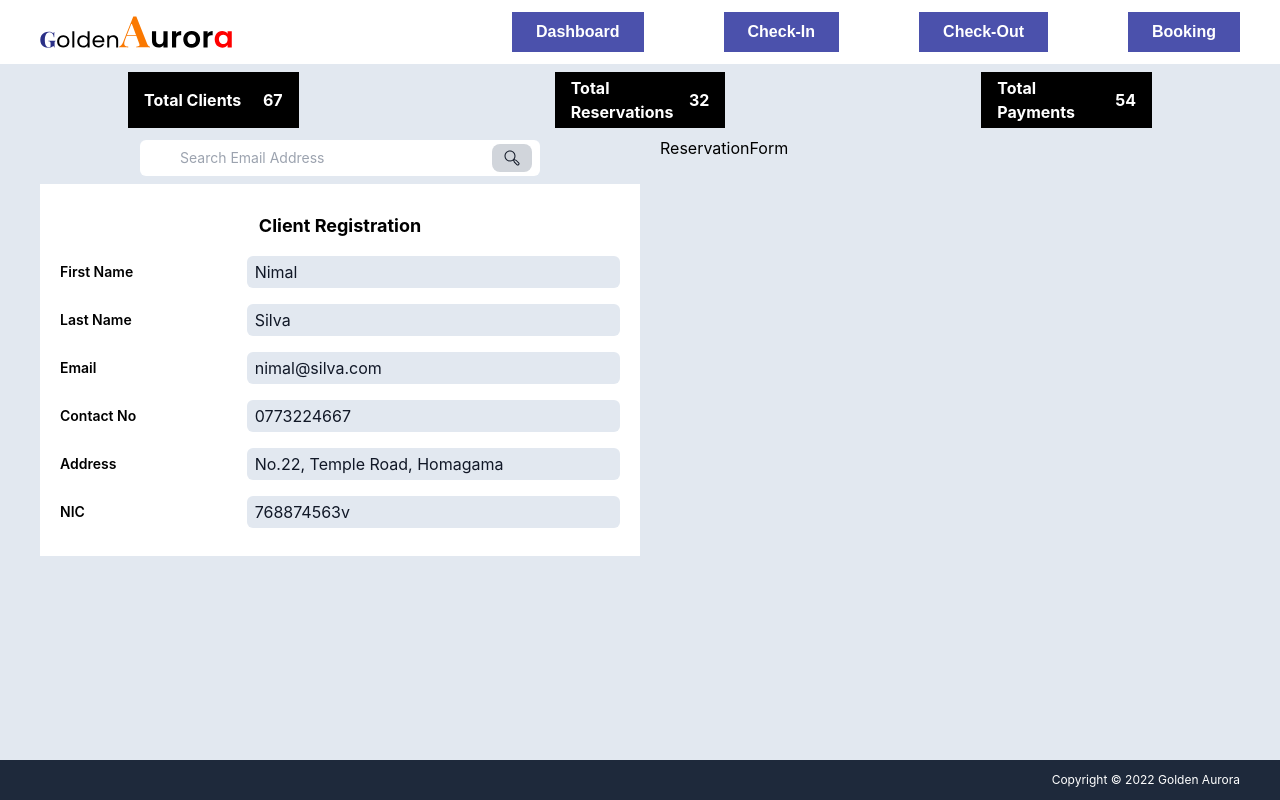
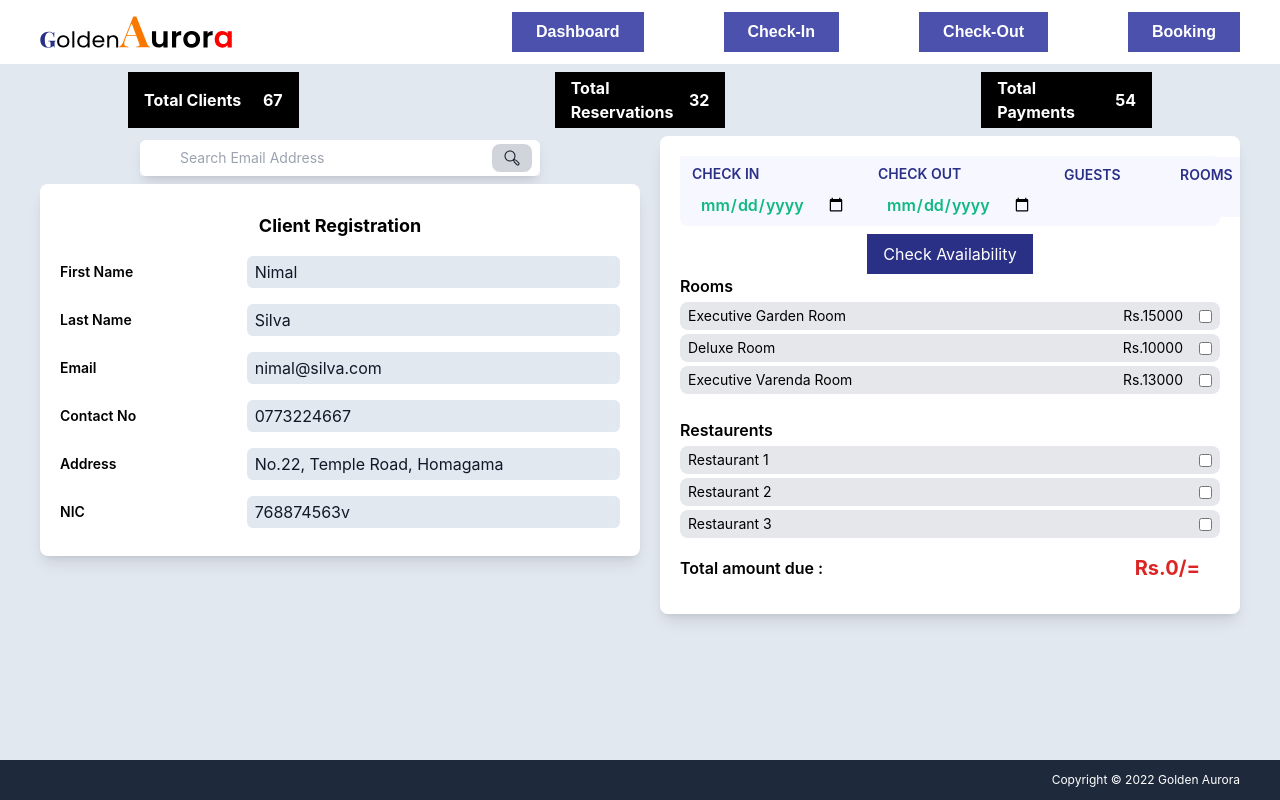
Before and after one commit to kavishkamk/hotel-reservation-alpha, a React (Create React App) app in the folder frontdesk/: page / in a window 1280 px wide. Built offline with nearby package versions, Linux system fonts and the light colour scheme; a web font is replaced by a local one.

Commit message:
add booking selection

```diff
--- /dev/null
+++ b/frontdesk/src/components/dashboard/SelectRoomAvailability.js
@@ -0,0 +1,149 @@
+import React, { useRef, useState, useEffect } from "react";
+
+const SelectRoomAvailability = (props) => {
+	const checkbtnRef = useRef();
+	const [checkStatus, setCheckStatus] = useState(null);
+	const [checkinDate, setCheckinDate] = useState("");
+	const [checkoutDate, setCheckoutDate] = useState();
+	const [guests, setGuests] = useState();
+	const [rooms, setRooms] = useState();
+
+	// props
+	const formData = props.formData;
+	const setFormData = props.setFormData;
+
+	let availability = false;
+
+	useEffect(() => {
+		console.log("form get ==> ");
+		console.log(formData);
+
+		// if (formData.checkin) {
+		// 	setCheckinDate(formData.checkin);
+		// 	setCheckoutDate(formData.checkout);
+		// 	setGuests(formData.guests);
+		// 	// setRooms(formData.rooms);
+		// }
+	}, [formData]);
+
+	// check for availability
+	const checkHandler = () => {
+		const checkinInput =
+			document.getElementById("checkin").value;
+		const checkoutInput =
+			document.getElementById("checkout").value;
+		const guestCountInput =
+			document.getElementById("guestCount").value;
+		const roomsCountInput =
+			document.getElementById("roomsCount").value;
+
+		// all the options are selected
+		if (
+			checkinInput &&
+			checkoutInput &&
+			guestCountInput &&
+			roomsCountInput
+		) {
+			console.log(
+				checkinInput,
+				checkoutInput,
+				guestCountInput,
+				roomsCountInput
+			);
+
+			setFormData({
+				checkin: checkinInput,
+				checkout: checkoutInput,
+				guests: guestCountInput,
+				rooms: roomsCountInput,
+			});
+		}
+	};
+
+	// control guest count
+	const GuestInputHandler = (e) => {
+		if (e.target.value < 1) e.target.value = 1;
+	};
+
+	// control rooms count
+	const RoomsInputHandler = (e) => {
+		if (e.target.value < 1) e.target.value = 1;
+	};
+
+	// const StatusDisplayHandler = (checkStatus) => {
+	// 	let text;
+	// 	if (checkStatus === null) text = `CHECK AVAILABILITY`;
+	// 	else if (checkStatus === true) text = `AVAILABLE`;
+	// 	else if (checkStatus === false) text = `NOT AVAILABLE`;
+
+	// 	return text;
+	// };
+
+	return (
+		<div className="mx-auto w-full">
+			<div className="flex flex-row items-center justify-evenly rounded-lg mb-2 pb-2 bg-lightBlueGray w-full mx-auto">
+				<div className="bg-lightBlueGray w-fit">
+					<div className="uppercase text-textBlue font-semibold text-sm px-3 py-2">
+						Check in
+					</div>
+					<input
+						type="date"
+						id="checkin"
+						defaultValue={checkinDate}
+						className="bg-lightBlueGray w-fit text-[#10B981] font-semibold my-0 rounded-lg px-3 mx-2"
+					/>
+				</div>
+
+				<div className="bg-lightBlueGray w-fit">
+					<div className="uppercase text-textBlue font-semibold text-sm px-3 py-2">
+						Check out
+					</div>
+					<input
+						type="date"
+						id="checkout"
+						defaultValue={checkoutDate}
+						className="bg-lightBlueGray w-fit text-[#10B981] font-semibold my-0 rounded-lg px-3 mx-2"
+					/>
+				</div>
+
+				<div className="bg-lightBlueGray w-fit">
+					<div className="uppercase text-textBlue font-semibold text-sm px-3 py-2">
+						guests
+					</div>
+					<input
+						type="number"
+						id="guestCount"
+						min="1"
+						defaultValue={guests}
+						onKeyUp={GuestInputHandler}
+						className="bg-lightBlueGray w-[100px] text-[#10B981] font-semibold px-3 mx-2 my-0"
+					/>
+				</div>
+
+				<div className="bg-lightBlueGray w-fit">
+					<div className="uppercase text-textBlue font-semibold text-sm px-3 py-2">
+						rooms
+					</div>
+					<input
+						type="number"
+						id="roomsCount"
+						min="1"
+						defaultValue={rooms}
+						onKeyUp={RoomsInputHandler}
+						className="bg-lightBlueGray w-[100px] text-[#10B981] font-semibold px-3 mx-2 my-0"
+					/>
+				</div>
+			</div>
+			<div className="w-full flex items-center justify-center">
+				<button
+					onClick={checkHandler}
+					className="bg-textBlue text-white px-4 py-2"
+				>
+					Check Availability
+				</button>
+			</div>
+		</div>
+	);
+};
+
+export default SelectRoomAvailability;
--- a/frontdesk/src/containers/dashboard/ClientRegistration.js
+++ b/frontdesk/src/containers/dashboard/ClientRegistration.js
@@ -37,7 +37,7 @@ const ClientRegistration = (props) => {
 	}
 
 	return (
-		<div className="w-full p-5 bg-white my-2">
+		<div className="w-full p-5 bg-white my-2 rounded-lg shadow-lg">
 			<div className="my-2 font-bold text-lg text-center text-black">
 				Client Registration
 			</div>
--- a/frontdesk/src/containers/dashboard/ReservationForm.js
+++ b/frontdesk/src/containers/dashboard/ReservationForm.js
@@ -1,9 +1,185 @@
-import React from 'react'
+import React, { useState, useEffect } from "react";
+import SelectRoomAvailability from "../../components/dashboard/SelectRoomAvailability";
 
 const ReservationForm = () => {
+	const [formData, setFormData] = useState();
+	const [selectedRooms, setSelectedRooms] = useState([]);
+	const [selectedRestaurents, setSelectedRestaurents] =
+		useState([]);
+	const [totalAmount, setTotalAmount] = useState(0);
+
+	useEffect(() => {
+		console.log(formData);
+	}, [formData]);
+
+	const availableRooms = [
+		{
+			id: 1,
+			name: "Executive Garden Room",
+			price: 15000,
+		},
+		{
+			id: 2,
+			name: "Deluxe Room",
+			price: 10000,
+		},
+		{
+			id: 3,
+			name: "Executive Varenda Room",
+			price: 13000,
+		},
+	];
+
+	const availableRestaurents = [
+		{
+			id: 1,
+			name: "Restaurant 1",
+		},
+		{
+			id: 2,
+			name: "Restaurant 2",
+		},
+		{
+			id: 3,
+			name: "Restaurant 3",
+		},
+	];
+
+	const roomCheckHandler = (event, id, room) => {
+		const status = event.target.checked;
+
+		if (status === true) {
+			setSelectedRooms([...selectedRooms, room]);
+
+			setTotalAmount(totalAmount + room.price);
+		} else {
+			setSelectedRooms((current) =>
+				current.filter((room) => room.id !== id)
+			);
+			setTotalAmount(totalAmount - room.price);
+		}
+	};
+
+	const restaurentCheckHandler = (
+		event,
+		name,
+		restaurent
+	) => {
+		const status = event.target.checked;
+
+		if (status === true) {
+			setSelectedRestaurents([
+				...selectedRestaurents,
+				restaurent,
+			]);
+		} else {
+			setSelectedRestaurents((current) =>
+				current.filter(
+					(restaurent) => restaurent.name !== name
+				)
+			);
+		}
+	};
+
 	return (
-		<div>ReservationForm</div>
-	)
-}
+		<div className="w-full p-5 bg-white rounded-lg shadow-lg max-h-[calc(100vh-10rem)] overflow-y-auto">
+			<SelectRoomAvailability
+				formData={formData}
+				setFormData={setFormData}
+			/>
 
-export default ReservationForm
+			{/* selecting rooms or restaurents */}
+			<div className="flex flex-col gap-y-5">
+				{availableRooms.length > 0 && (
+					<div className="">
+						<div className="font-semibold">Rooms</div>
+						<div className="">
+							{availableRooms.map((room) => {
+								return (
+									<div className="flex flex-row items-center justify-between w-full bg-gray-200 rounded-lg px-2 py-1 my-1 text-sm">
+										<label
+											htmlFor={room.id}
+											className="w-full pr-4"
+										>
+											<div className="flex flex-row items-center justify-between gap-x-5">
+												<div className="">{room.name}</div>
+												<div className="">
+													Rs.{room.price}
+												</div>
+											</div>
+										</label>
+										<input
+											onChange={(event) =>
+												roomCheckHandler(
+													event,
+													room.id,
+													room
+												)
+											}
+											type="checkbox"
+											id={room.id}
+											name={room.name}
+											value={room.name}
+										/>
+									</div>
+								);
+							})}
+						</div>
+					</div>
+				)}
+
+				{availableRestaurents.length > 0 && (
+					<div className="">
+						<div className="font-semibold">Restaurents</div>
+						<div className="">
+							{availableRestaurents.map((res) => {
+								return (
+									<div className="flex flex-row items-center justify-between w-full bg-gray-200 rounded-lg px-2 py-1 my-1 text-sm">
+										<label
+											htmlFor={res.name}
+											className="w-full pr-4"
+										>
+											<div className="">{res.name}</div>
+										</label>
+										<input
+											onChange={(event) =>
+												restaurentCheckHandler(
+													event,
+													res.name,
+													res
+												)
+											}
+											type="checkbox"
+											id={res.name}
+											name={res.name}
+											value={res.name}
+										/>
+									</div>
+								);
+							})}
+						</div>
+					</div>
+				)}
+			</div>
+
+			<div className="w-full text-center flex flex-row items-center justify-between pr-5 my-3">
+				<div className="font-semibold">
+					Total amount due :
+				</div>
+				<div className="text-red-600 font-bold text-xl">
+					Rs.{totalAmount}/=
+				</div>
+			</div>
+
+			{totalAmount > 0 && (
+				<div className="w-full flex items-center justify-center">
+					<button className="bg-green-600 text-white px-8 py-2">
+						Submit
+					</button>
+				</div>
+			)}
+		</div>
+	);
+};
+
+export default ReservationForm;
--- a/frontdesk/src/containers/shared/SearchEmail.js
+++ b/frontdesk/src/containers/shared/SearchEmail.js
@@ -9,7 +9,7 @@ const SearchEmail = (props) => {
 	};
 
 	return (
-		<fieldset className="w-2/3 mx-auto space-y-1 text-gray-900">
+		<fieldset className="w-2/3 mx-auto space-y-1 text-gray-900 shadow-lg">
 			<label for="Search" className="hidden">
 				Search
 			</label>
```
